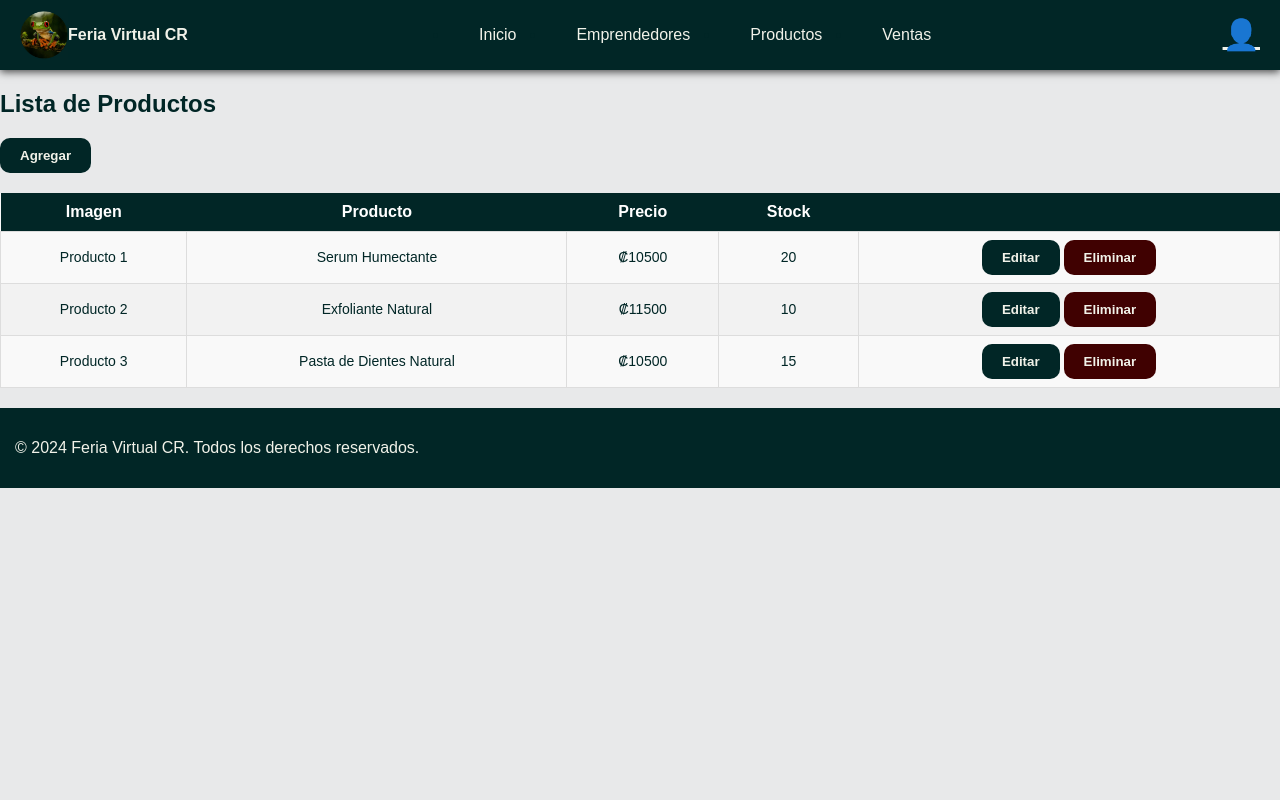
After one commit to Nqxho010/AmbienteWeb, a PHP site: page /Minor/ProductosEmp.html in a window 1280 px wide. The commit adds this page. Run offline with PHP 8.4, Linux system fonts and the light colour scheme.

Commit message:
Productos emp,

```diff
--- /dev/null
+++ b/Minor/ProductosEmp.html
@@ -0,0 +1,100 @@
+<!DOCTYPE html>
+<html lang="en">
+
+<head>
+    <meta charset="UTF-8">
+    <meta name="viewport" content="width=device-width, initial-scale=1.0">
+    <link rel="stylesheet" href="css/main.css">
+    <title>ProductosEmp</title>
+
+
+</head>
+
+<body>
+
+    <header class="header">
+
+        <div class="logo">
+            <a href="#" class="logo__link">
+                <img src="logo.JPG" class="logo__imagen" alt="Logo">
+                <span>Feria Virtual CR</span>
+            </a>
+        </div>
+
+        <nav class="navbar">
+            <ul class="navbar__list">
+                <li ><a href="#" class="navbar__link">Inicio</a></li>
+                <li ><a href="#" class="navbar__link">Emprendedores</a></li>
+                <li ><a href="#" class="navbar__link">Productos</a></li>
+                <li ><a href="#" class="navbar__link">Ventas</a></li>
+
+            </ul>
+        </nav>
+
+        <div class="user-menu">
+            <a href="#" class="user-menu__icon" id="userIcon">&#x1F464;</a>
+
+            <div class="user-menu__dropdown" id="userDropdown">
+                <a href="#" class="user-menu__item">Iniciar sesión</a>
+            </div>
+        </div>
+    </header>
+
+        <div>
+            <h2>Lista de Productos</h2>
+            <button class="boton-verde">Agregar</button>
+    <table class="table-productos">
+        <thead>
+            <tr>
+                <th>Imagen</th>
+                <th>Producto</th>
+                <th>Precio</th>
+                <th>Stock</th>
+                <th></th>
+            </tr>
+        </thead>
+
+        <tbody>
+            <tr>
+                <td>Producto 1</td>
+                <td>Serum Humectante</td>
+                <td>₡10500</td>
+                <td>20</td>
+                <td>
+                <button class="boton-verde">Editar</button>
+                <button class="boton-rojo">Eliminar</button>
+                </td>
+            </tr>
+            <tr>
+                <td>Producto 2</td>
+                <td>Exfoliante Natural</td>
+                <td>₡11500</td>
+                <td>10</td>
+                <td>
+                <button class="boton-verde">Editar</button>
+                <button class="boton-rojo">Eliminar</button>
+                </td>
+            </tr>
+            <tr>
+                <td>Producto 3</td>
+                <td>Pasta de Dientes Natural</td>
+                <td>₡10500</td>
+                <td>15</td>
+                <td>
+                <button class="boton-verde">Editar</button>
+                <button class="boton-rojo">Eliminar</button>
+                </td>
+            </tr>
+        </tbody>
+    </table>
+        </div>
+
+    <script src="js/menuUsuario.js"></script>
+    <footer class="footer">
+        <div>
+            <p class="footer__derechos">&copy; 2024 Feria Virtual CR. Todos los derechos reservados.</p>
+        </div>
+    </footer>
+</body>
+
+</html>
--- a/Minor/css/main.css
+++ b/Minor/css/main.css
@@ -56,7 +56,7 @@ body {
 .grid-container-wel {
     display: grid;
     place-items: center;  /* Centra el contenido en ambas direcciones */
-    width: 1000px;
+    width:80%;
     background-color: #ffffff; /* Color de fondo */
     margin: auto;
     border-radius: 10px;
@@ -64,7 +64,7 @@ body {
 
 /* Estilos del recuadro */
 .grid-texto {
-    width: 80%;  /* Ajusta el tamaño del recuadro según necesites */
+    width: auto;  /* Ajusta el tamaño del recuadro según necesites */
     padding: 20px;
     background-color: #ffffff;
     border-radius: 8px;
@@ -91,3 +91,53 @@ body {
     flex-shrink: 0; /* Evita que los cuadros se encojan */
     transition: transform 0.3s ease; /* Efecto suave al deslizar */
 }
+
+/* Estilos para la tabla */
+.table-productos{
+    width: 100%;
+    border-collapse: collapse;
+    font-family: Arial, sans-serif;
+    background-color: #f9f9f9;
+    margin: 20px 0;
+}
+
+/* Estilos para los encabezados de la tabla */
+th {
+    background-color: var(--verde-oscuro); /* Verde oscuro */
+    color: white;
+    padding: 10px;
+    font-size: 16px;
+
+}
+
+/* Estilos para las celdas */
+td {
+    border: 1px solid #ddd;
+    padding: 8px;
+    text-align: center;
+    font-size: 14px;
+}
+
+/* Alternar el color de fondo de las filas */
+tr:nth-child(even) {
+    background-color: #f2f2f2;
+}
+
+/* Resaltar la fila cuando el usuario pasa el mouse */
+tr:hover {
+    background-color: #ddd;
+}
+
+html, body {
+    margin: 0;
+    padding: 0;
+    height: 100%;
+    display: flex;
+    flex-direction: column;
+}
+
+/* Contenedor principal para el contenido de la página */
+.main-content {
+    flex: 1; /* Se expande para ocupar el espacio restante */
+    padding: 20px;
+}
```
Also changed, not shown: Minor/IndexEmp.html (renamed from Minor/plantillaBase.html, +3 -7 lines), Minor/NuevoProduc.html (added, +79 -0 lines).
